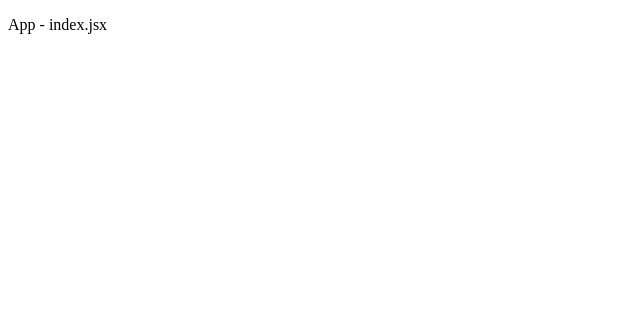
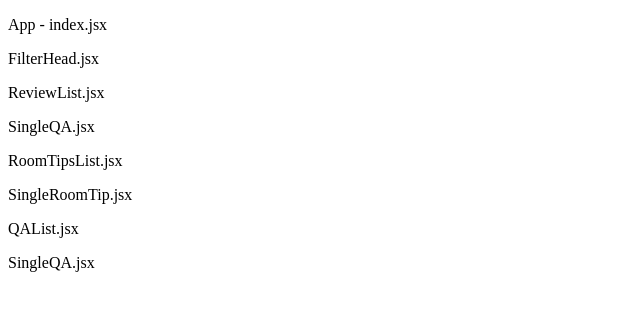
Before and after one commit to msyurikim/wandernest-reviews, a React app: page / in a window 1280 px wide. Shown: the top 310 px of the page, without its empty margins (0-640 px from the left). Built offline with nearby package versions, Linux system fonts and the light colour scheme; the HTML template or start-up script is replaced by a standard one.

Commit message:
Basic react structure

```diff
--- /dev/null
+++ b/client/src/components/FilterHead.jsx
@@ -0,0 +1,11 @@
+import React from 'react';
+
+var FilterHead = (props) => (
+
+  <div>
+    <p>FilterHead.jsx</p>
+  </div>
+
+);
+
+export default FilterHead;
--- /dev/null
+++ b/client/src/components/QAList.jsx
@@ -0,0 +1,18 @@
+import React from 'react';
+import SingleQA from './SingleQA.jsx';
+
+var QAList = (props) => (
+
+  <div>
+    <div>
+      <p>QAList.jsx</p>
+    </div>
+
+    <div>
+      <SingleQA />
+    </div>
+  </div>
+
+);
+
+export default QAList;
--- /dev/null
+++ b/client/src/components/ReviewList.jsx
@@ -0,0 +1,18 @@
+import React from 'react';
+import SingleQA from './SingleQA.jsx';
+
+var ReviewList = (props) => (
+
+  <div>
+    <div>
+      <p>ReviewList.jsx</p>
+    </div>
+
+    <div>
+      <SingleQA />
+    </div>
+  </div>
+
+);
+
+export default ReviewList;
--- /dev/null
+++ b/client/src/components/RoomTipsList.jsx
@@ -0,0 +1,18 @@
+import React from 'react';
+import SingleRoomTip from './SingleRoomTip.jsx';
+
+var RoomTipsList = (props) => (
+
+  <div>
+    <div>
+      <p>RoomTipsList.jsx</p>
+    </div>
+
+    <div>
+      <SingleRoomTip />
+    </div>
+  </div>
+
+);
+
+export default RoomTipsList;
--- /dev/null
+++ b/client/src/components/SingleQA.jsx
@@ -0,0 +1,11 @@
+import React from 'react';
+
+var SingleQA = (props) => (
+
+  <div>
+    <p>SingleQA.jsx</p>
+  </div>
+
+);
+
+export default SingleQA;
--- /dev/null
+++ b/client/src/components/SingleRoomTip.jsx
@@ -0,0 +1,11 @@
+import React from 'react';
+
+var SingleRoomTip = (props) => (
+
+  <div>
+    <p>SingleRoomTip.jsx</p>
+  </div>
+
+);
+
+export default SingleRoomTip;
--- a/client/src/index.jsx
+++ b/client/src/index.jsx
@@ -1,5 +1,10 @@
 import React from 'react';
 import ReactDOM from 'react-dom';
+
+import FilterHead from './components/FilterHead.jsx';
+import ReviewList from './components/ReviewList.jsx';
+import QAList from './components/QAList.jsx';
+import RoomTipsList from './components/RoomTipsList.jsx';
 
 class App extends React.Component {
   constructor(props) {
@@ -17,7 +22,17 @@ class App extends React.Component {
 
     return (
       <div>
-        <p>App - index.jsx</p>
+        <div>
+          <p>App - index.jsx</p>
+        </div>
+
+        <div>
+          <FilterHead />
+          <ReviewList />
+          <RoomTipsList />
+          <QAList />
+
+        </div>
       </div>
     );
 
```
Also changed, not shown: client/src/components/SingleReview.jsx (added, +11 -0 lines).
